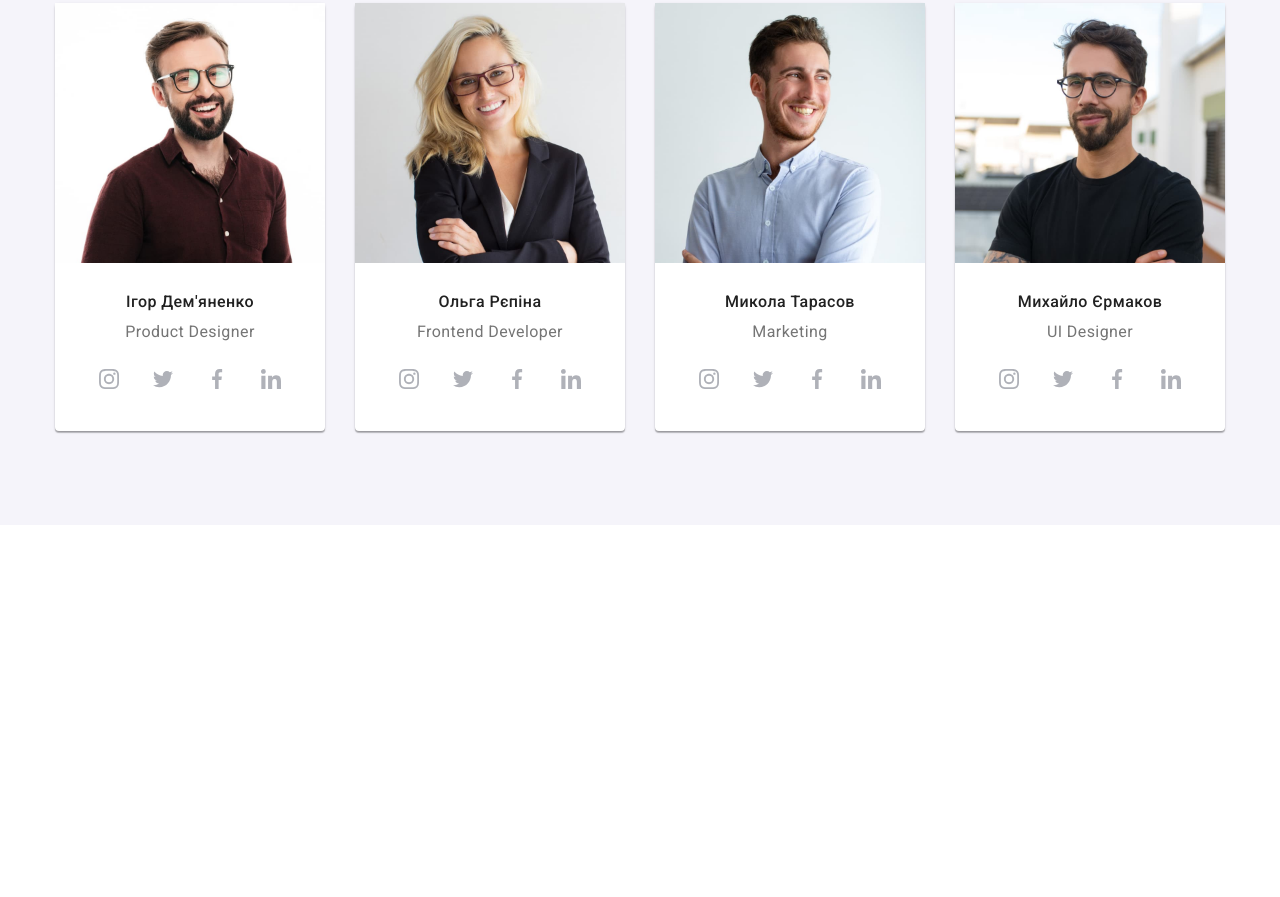
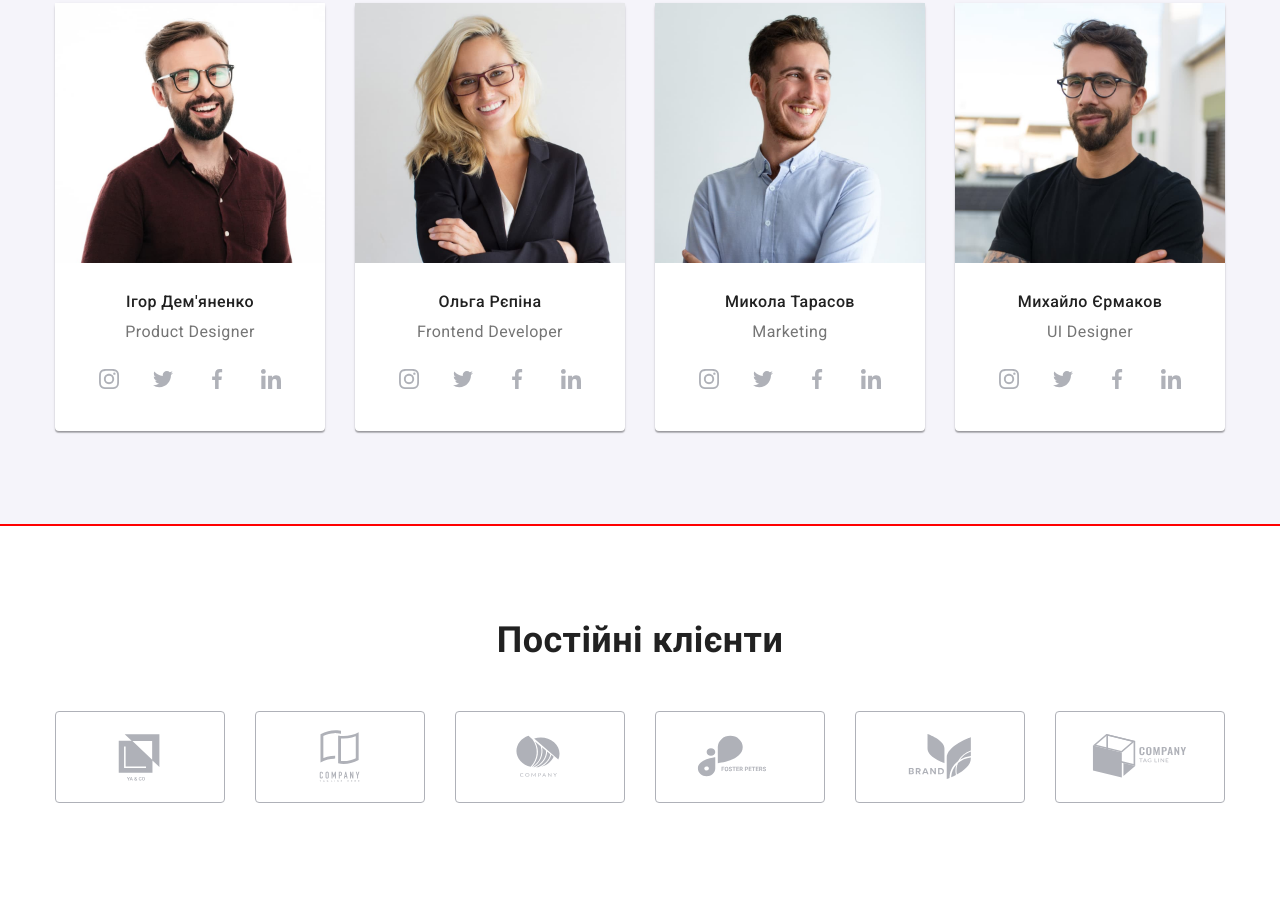
Before and after one commit to kotsiurko/goit-markup-hw-08, a plain HTML site: page index.html in a window 1280 px wide. Shown: the part 1099-1996 px from the top of the page. Before the commit the page ends 1624 px from the top, so only its background shows below. Drawn offline with nearby package versions, Linux system fonts and the light colour scheme; a script that the page names is missing.

Commit message:
Add adaptive markup for CLIENTS section

```diff
--- a/index.html
+++ b/index.html
@@ -398,8 +398,8 @@
         </div>
       </section>
 
-      <!-- Секція КЛІЄНТИ -->
-      <!-- <section class="section clients">
+      <!-- +++ Секція КЛІЄНТИ -->
+      <section class="section clients">
         <div class="container">
           <h2 class="section-title">Постійні клієнти</h2>
           <ul class="client-list">
@@ -447,7 +447,7 @@
             </li>
           </ul>
         </div>
-      </section> -->
+      </section>
     </main>
 
     <!-- Підвал -->
--- a/sass/layouts/_clients.scss
+++ b/sass/layouts/_clients.scss
@@ -7,11 +7,16 @@
   fill: currentColor;
 }
 
+.client-list {
+  display: flex;
+  flex-wrap: wrap;
+}
+
 .client-link {
   display: flex;
   justify-content: center;
   align-items: center;
-  width: 170px;
+  width: 210px;
   height: 92px;
   color: #afb1b8;
   border: 1px solid #afb1b8;
@@ -21,6 +26,16 @@
   &:hover,
   &:focus {
     border: 1px solid var(--accent-color);
+  }
+
+  @media screen and (min-width: $tablet) {
+    width: 226px;
+    height: 92px;
+  }
+
+  @media screen and (min-width: $desktop) {
+    width: 170px;
+    height: 92px;
   }
 }
 
@@ -32,3 +47,42 @@
 .client-link:focus .client-icon {
   fill: var(--accent-color);
 }
+
+// ------------------------------------
+// OLD STYLES
+// ------------------------------------
+
+// .client-list {
+//   display: flex;
+//   gap: 30px;
+// }
+
+// .client-icon {
+//   fill: currentColor;
+// }
+
+// .client-link {
+//   display: flex;
+//   justify-content: center;
+//   align-items: center;
+//   width: 170px;
+//   height: 92px;
+//   color: #afb1b8;
+//   border: 1px solid #afb1b8;
+//   border-radius: 4px;
+//   transition: border var(--animation);
+
+//   &:hover,
+//   &:focus {
+//     border: 1px solid var(--accent-color);
+//   }
+// }
+
+// .client-link .client-icon {
+//   transition: fill var(--animation);
+// }
+
+// .client-link:hover .client-icon,
+// .client-link:focus .client-icon {
+//   fill: var(--accent-color);
+// }
--- a/sass/layouts/_section.scss
+++ b/sass/layouts/_section.scss
@@ -26,6 +26,10 @@
   }
 }
 
+// ------------------------------------
+// OLD STYLES
+// ------------------------------------
+
 // .section {
 //   padding-top: 94px;
 //   padding-bottom: 94px;
```
Also changed, not shown: css/main.css, css/main.min.css, 2 other files.
